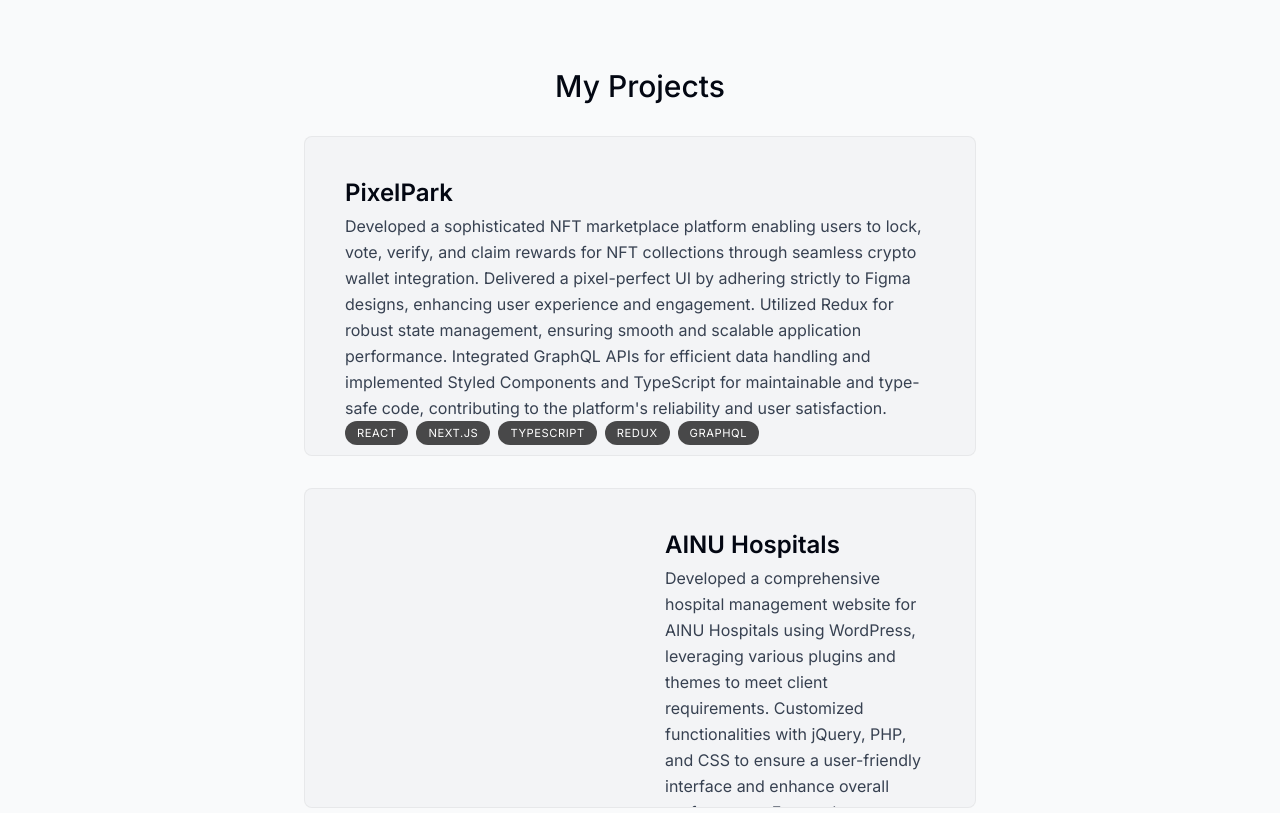
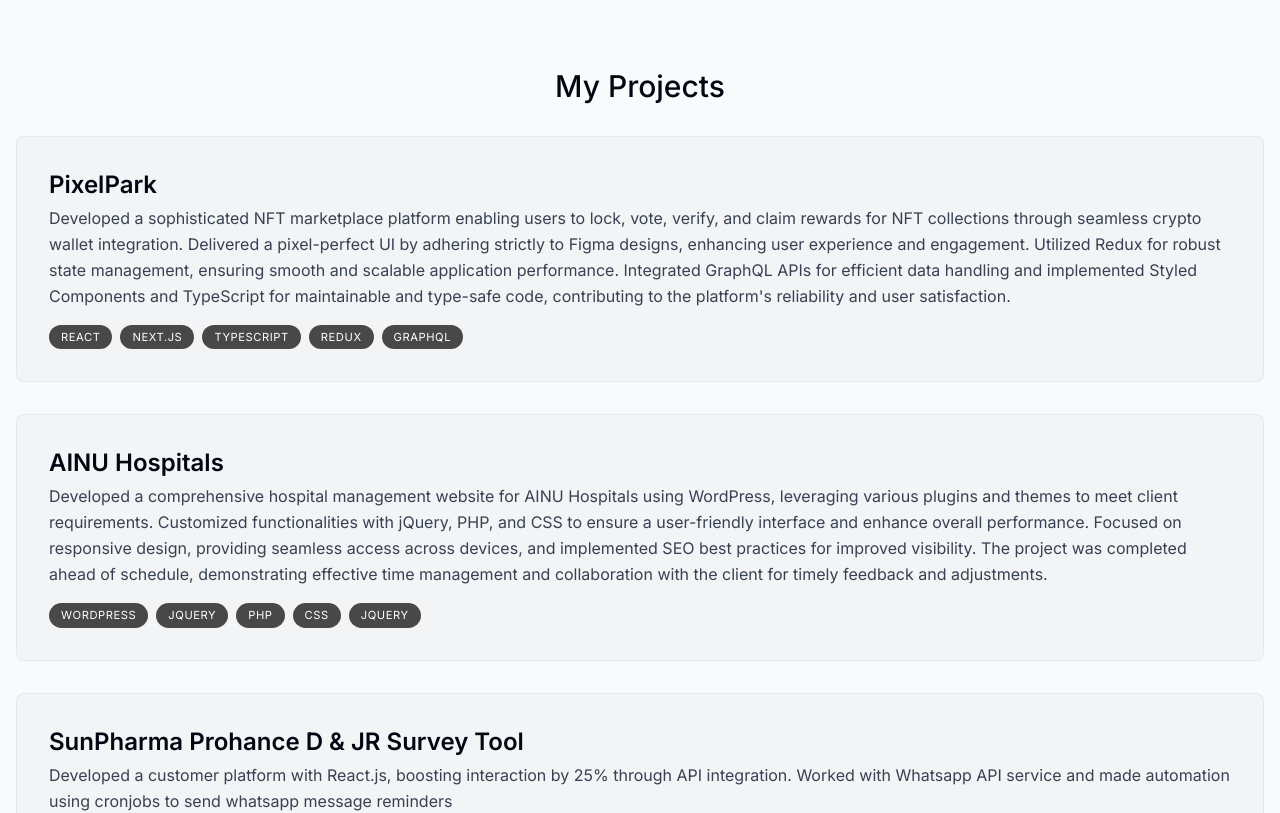
Before and after one commit to saiMahadasa/portfolio, a Next.js app: page / in a window 1280 px wide. Shown: the part 1380-2193 px from the top of the page. Built offline with nearby package versions, Linux system fonts and the light colour scheme.

Commit message:
projects UI CHANGED

```diff
--- a/components/project.tsx
+++ b/components/project.tsx
@@ -2,7 +2,6 @@
 
 import { useRef } from "react";
 import { projectsData } from "@/lib/data";
-import Image from "next/image";
 import { motion, useScroll, useTransform } from "framer-motion";
 
 type ProjectProps = (typeof projectsData)[number];
@@ -30,13 +29,13 @@
       }}
       className="group mb-3 sm:mb-8 last:mb-0"
     >
-      <section className="bg-gray-100 max-w-[42rem] border border-black/5 rounded-lg overflow-hidden sm:pr-8 relative sm:h-[20rem] hover:bg-gray-200 transition sm:group-even:pl-8 dark:text-white dark:bg-white/10 dark:hover:bg-white/20">
-        <div className="pt-4 pb-7 px-5 sm:pl-10 sm:pr-2 sm:pt-10 sm:max-w-[100%] flex flex-col h-full sm:group-even:ml-[18rem]">
+      <section className="bg-gray-100 max-w-full border border-black/5 rounded-lg overflow-hidden p-5 sm:p-8 relative h-auto hover:bg-gray-200 transition dark:text-white dark:bg-white/10 dark:hover:bg-white/20">
+        <div className="flex flex-col h-full">
           <h3 className="text-2xl font-semibold">{title}</h3>
           <p className="mt-1 leading-relaxed text-gray-700 dark:text-white/70">
             {description}
           </p>
-          <ul className="flex flex-wrap mt-4 gap-2 sm:mt-auto">
+          <ul className="flex flex-wrap mt-4 gap-2">
             {tags.map((tag, index) => (
               <li
                 className="bg-black/[0.7] px-3 py-1 text-[0.7rem] uppercase tracking-wider text-white rounded-full dark:text-white/70"
@@ -48,22 +47,13 @@
           </ul>
         </div>
 
-{/*         <Image
+        {/* If you want to add the image back uniformly, use the following */}
+        {/* <Image
           src={imageUrl}
           alt="Project I worked on"
           quality={95}
-          className="absolute hidden sm:block top-8 -right-40 w-[28.25rem] rounded-t-lg shadow-2xl
-        transition
-        group-hover:scale-[1.04]
-        group-hover:-translate-x-3
-        group-hover:translate-y-3
-        group-hover:-rotate-2
-
-        group-even:group-hover:translate-x-3
-        group-even:group-hover:translate-y-3
-        group-even:group-hover:rotate-2
-
-        group-even:right-[initial] group-even:-left-40"
+          className="mt-8 rounded-t-lg shadow-2xl w-full sm:w-[28.25rem] transition-transform
+            hover:scale-[1.04] hover:-translate-x-3 hover:translate-y-3 hover:rotate-2"
         /> */}
       </section>
     </motion.div>
```
